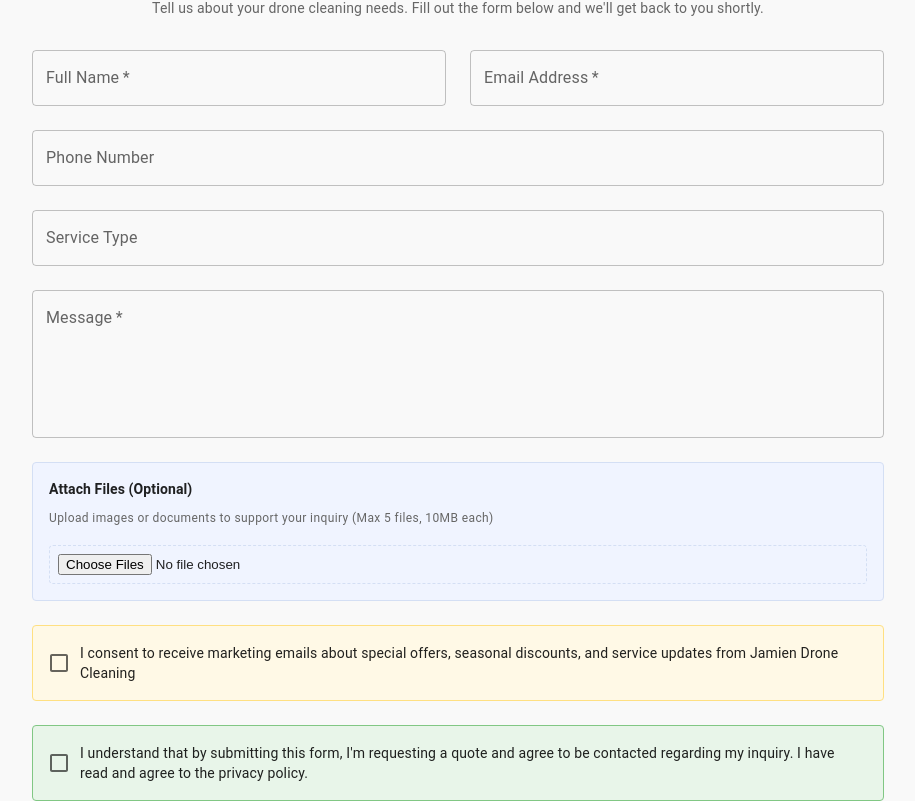
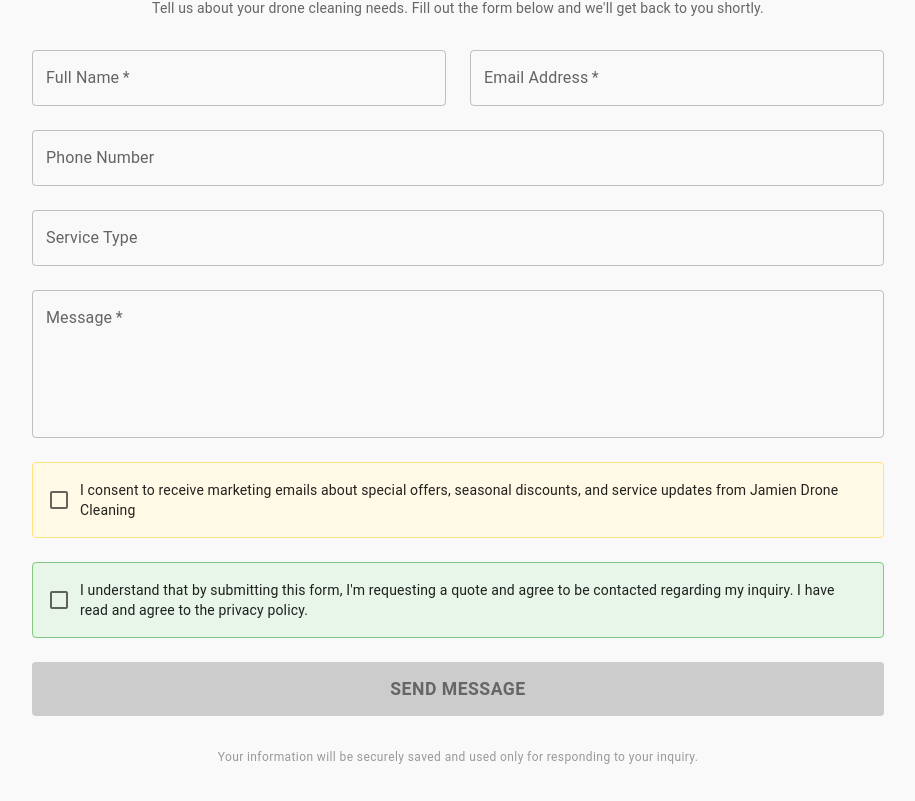
Before and after one commit to steven29-test/jamien-drone-cleaning, a React (Vite) app: page /contact in a window 1280 px wide. Shown: the part 460-1261 px from the top of the page, without its empty margins (182-1097 px from the left). Built offline with nearby package versions, Linux system fonts and the light colour scheme.

Commit message:
Improve contact form delivery feedback

```diff
--- a/src/components/ContactForm.tsx
+++ b/src/components/ContactForm.tsx
@@ -16,7 +16,6 @@ export default function ContactForm() {
   const [successMessage, setSuccessMessage] = useState('')
   const [errorMessage, setErrorMessage] = useState('')
   const [agreeToTerms, setAgreeToTerms] = useState(false)
-  const [attachedFiles, setAttachedFiles] = useState<File[]>([])
 
   const handleChange = (e: React.ChangeEvent<HTMLInputElement | HTMLTextAreaElement>) => {
     const { name, value } = e.target
@@ -26,25 +25,6 @@ export default function ContactForm() {
   const handleCheckboxChange = (e: React.ChangeEvent<HTMLInputElement>) => {
     const { name, checked } = e.target
     setFormData((prev) => ({ ...prev, [name]: checked }))
-  }
-
-  const handleFileChange = (e: React.ChangeEvent<HTMLInputElement>) => {
-    if (e.target.files) {
-      const files = Array.from(e.target.files)
-      // Limit to 5 files, 10MB each
-      const validFiles = files.filter((file) => {
-        if (file.size > 10 * 1024 * 1024) {
-          setErrorMessage(`File "${file.name}" exceeds 10MB limit`)
-          return false
-        }
-        return true
-      })
-      setAttachedFiles((prev) => [...prev, ...validFiles].slice(0, 5))
-    }
-  }
-
-  const removeAttachment = (index: number) => {
-    setAttachedFiles((prev) => prev.filter((_, i) => i !== index))
   }
 
   const handleSubmit = async (e: React.FormEvent) => {
@@ -83,12 +63,8 @@ export default function ContactForm() {
         ? 'You will receive marketing updates and special offers.'
         : 'We will only contact you regarding your inquiry.'
 
-      const fileMessage = attachedFiles.length > 0
-        ? ` ${attachedFiles.length} file(s) were attached to your inquiry.`
-        : ''
-
       setSuccessMessage(
-        `Thank you ${formData.name}! Your information has been saved successfully. We'll contact you soon at ${formData.email}. ${consentMessage}${fileMessage}`
+        `Thank you ${formData.name}! Your message has been sent. We'll contact you soon at ${formData.email}. ${consentMessage}`
       )
 
       // Reset form
@@ -101,14 +77,13 @@ export default function ContactForm() {
         marketingConsent: false,
       })
       setAgreeToTerms(false)
-      setAttachedFiles([])
 
       // Scroll to success message
       setTimeout(() => {
         window.scrollTo({ top: 0, behavior: 'smooth' })
       }, 100)
     } catch (error) {
-      setErrorMessage(String(error))
+      setErrorMessage(error instanceof Error ? error.message : 'We could not send your message. Please try again.')
     } finally {
       setLoading(false)
     }
@@ -208,68 +183,6 @@ export default function ContactForm() {
               />
             </Grid>
 
-            {/* File Attachment Section */}
-            <Grid item xs={12}>
-              <Box sx={{ backgroundColor: '#f0f4ff', p: 2, borderRadius: 1, border: '1px solid #d4dff4' }}>
-                <Typography variant="subtitle2" sx={{ fontWeight: 600, mb: 1 }}>
-                  Attach Files (Optional)
-                </Typography>
-                <Typography variant="caption" sx={{ display: 'block', mb: 2, color: '#666' }}>
-                  Upload images or documents to support your inquiry (Max 5 files, 10MB each)
-                </Typography>
-                <input
-                  type="file"
-                  multiple
-                  accept="image/*,.pdf,.doc,.docx,.xls,.xlsx"
-                  onChange={handleFileChange}
-                  disabled={loading || attachedFiles.length >= 5}
-                  style={{
-                    width: '100%',
-                    padding: '8px',
-                    border: '1px dashed #d4dff4',
-                    borderRadius: '4px',
-                    cursor: 'pointer',
-                  }}
-                />
-
-                {/* Display attached files */}
-                {attachedFiles.length > 0 && (
-                  <Box sx={{ mt: 2 }}>
-                    <Typography variant="subtitle2" sx={{ fontWeight: 600, mb: 1 }}>
-                      Attached Files ({attachedFiles.length}/5)
-                    </Typography>
-                    {attachedFiles.map((file, index) => (
-                      <Box
-                        key={index}
-                        sx={{
-                          display: 'flex',
-                          justifyContent: 'space-between',
-                          alignItems: 'center',
-                          backgroundColor: '#fff',
-                          p: 1,
-                          mb: 1,
-                          borderRadius: 1,
-                          border: '1px solid #e0e0e0',
-                        }}
-                      >
-                        <Typography variant="body2">
-                          {file.name} ({(file.size / 1024).toFixed(2)} KB)
-                        </Typography>
-                        <Button
-                          size="small"
-                          color="error"
-                          onClick={() => removeAttachment(index)}
-                          disabled={loading}
-                        >
-                          Remove
-                        </Button>
-                      </Box>
-                    ))}
-                  </Box>
-                )}
-              </Box>
-            </Grid>
-
             <Grid item xs={12}>
               <Box sx={{ backgroundColor: '#fff9e6', p: 2, borderRadius: 1, border: '1px solid #ffe082' }}>
                 <FormControlLabel
```
